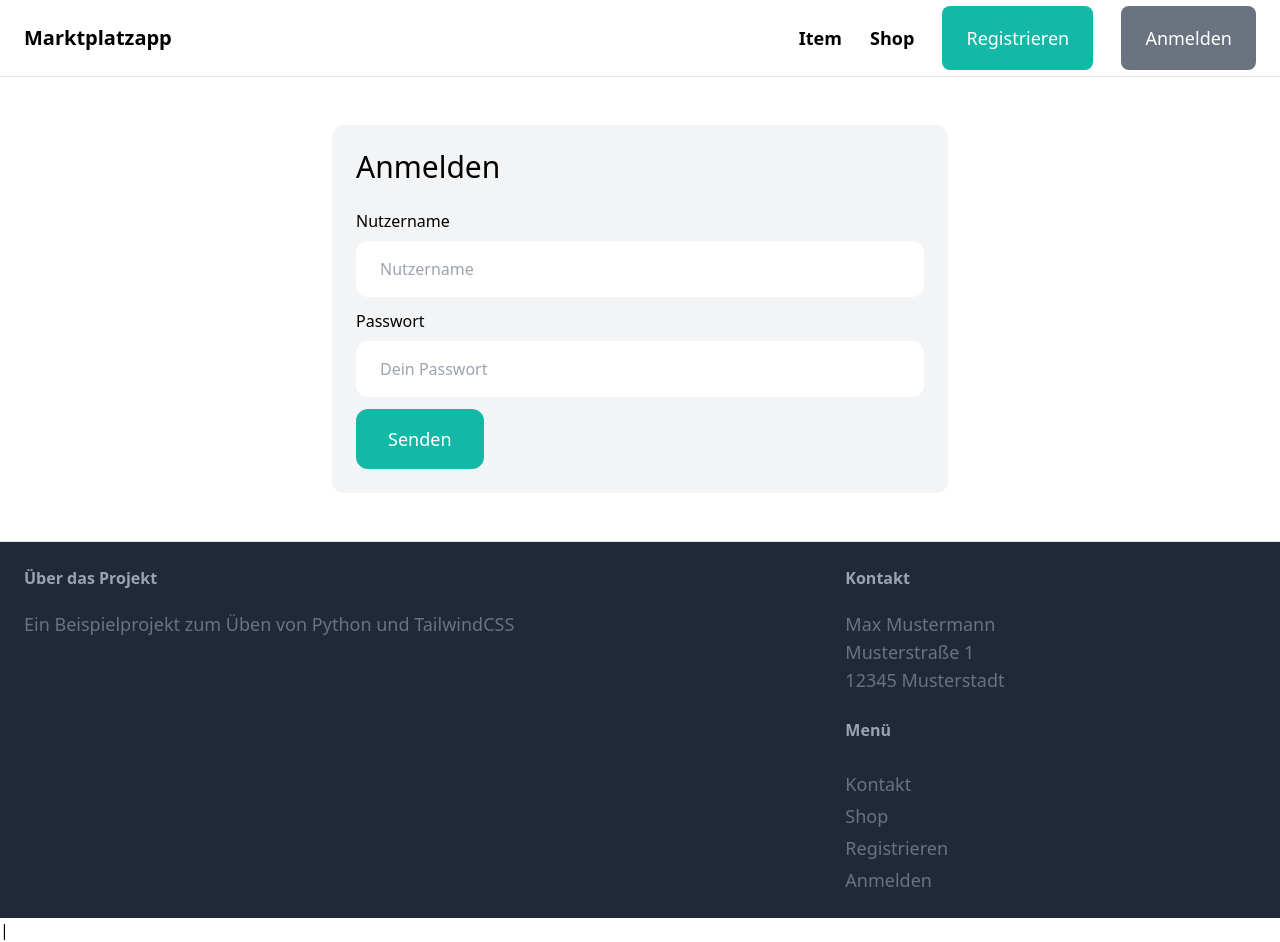
After one commit to simon-loeschke1988/marketplace, a Django app: page /login/ in a window 1280 px wide. The commit adds this page. Run offline with Django 4.2, Linux system fonts and the light colour scheme; some libraries are stand-ins or nearby versions.

Commit message:
Login eingerichtet

```diff
--- a/core/forms.py
+++ b/core/forms.py
@@ -1,5 +1,5 @@
 from django import forms
-from django.contrib.auth.forms import UserCreationForm
+from django.contrib.auth.forms import UserCreationForm, AuthenticationForm
 from django.contrib.auth.models import User
 
 
@@ -27,3 +27,15 @@ class SignupForm(UserCreationForm):
         'placeholder':'Passwort wiederholen',
         'class':'w-full py-4 px-6 rounded-xl',
     }))
+
+
+class LoginForm(AuthenticationForm):
+    username = forms.CharField(widget=forms.TextInput(attrs={
+        'placeholder':'Nutzername',
+        'class':'w-full py-4 px-6 rounded-xl',
+    }))
+
+    password = forms.CharField(widget=forms.PasswordInput(attrs={
+        'placeholder':'Dein Passwort',
+        'class':'w-full py-4 px-6 rounded-xl',
+    }))
--- a/core/templates/core/base.html
+++ b/core/templates/core/base.html
@@ -23,7 +23,7 @@
                 <a href="#" class="text-lg font-semibold hover:text-gray-700">Shop</a>
                 <!--Ein Login-Button-->
                 <a href="{%url 'core:signup'%}" class="px-6 py-5 bg-teal-500 text-lg text-white rounded-lg hover:bg-teal-700">Registrieren</a>
-                <a href="#" class="px-6 py-5 bg-gray-500 text-lg text-white rounded-lg hover:bg-gray-700">Anmelden</a>
+                <a href="{%url 'core:login'%}" class="px-6 py-5 bg-gray-500 text-lg text-white rounded-lg hover:bg-gray-700">Anmelden</a>
         </nav>
         <div class ="px-6 py-6">
             {% block content %}
--- /dev/null
+++ b/core/templates/core/login.html
@@ -0,0 +1,43 @@
+{% extends 'core/base.html' %}
+
+<!--User Registrieren-->
+
+{% block title%} Registrieren {%endblock%}
+
+{%block content%}
+
+<div class="w-1/2 my-6 mx-auto bg-gray-100 rounded-xl p-6">
+    <h1 class="mb-6 text-3xl"> Anmelden </h1>
+
+
+    <form method="post" action=".">
+         {% csrf_token %}
+
+
+         <div class="mb-3">
+            <label class="inline-block mb-2">Nutzername</label><br>
+            {{form.username}}
+         </div>
+
+        <div class="mb-3">
+            <label class="inline-block mb-2">Passwort</label><br>
+            {{form.password}}
+            </div>
+
+
+       {%if form.errors or form.non_field_errors %}
+            <div class="mb-3 p-6 bg-red-500 rounded-xl text-white">
+                {% for field in form%}
+                 {{field.errors}}
+                {%endfor%}
+                {{form.non_field_errors}}
+            </div>
+
+       {% endif %}
+
+         <button class="py-4 px-8 text-lg text-white bg-teal-500 hover:bg-teal-700 rounded-xl"> Senden </button>
+
+    </form>
+</div>
+
+{% endblock %}
--- a/core/urls.py
+++ b/core/urls.py
@@ -1,5 +1,7 @@
 from django.urls import path
+from django.contrib.auth import views as auth_views
 from . import views
+from .forms import LoginForm
 
 
 app_name = 'core'
@@ -8,4 +10,5 @@ urlpatterns = [
     path('', views.index, name='index'),
     path('contact/', views.contact, name='contact'),
     path('signup/', views.signup, name='signup'),
+    path('login/',auth_views.LoginView.as_view(template_name='core/login.html',authentication_form=LoginForm), name='login',)
 ]
--- a/marketplace/settings.py
+++ b/marketplace/settings.py
@@ -26,6 +26,9 @@ SECRET_KEY = 'django-insecure-2f6xtmagn%if6^9-mj-)1c!d(l*dsmns#6pc#d1o+4&eio&m6r
 DEBUG = True
 
 ALLOWED_HOSTS = []
+LOGIN_URL = '/login/'
+LOGIN_REDIRECT_URL = '/'
+LOGOUT_REDIRECT_URL = '/'
 
 
 # Application definition
```
